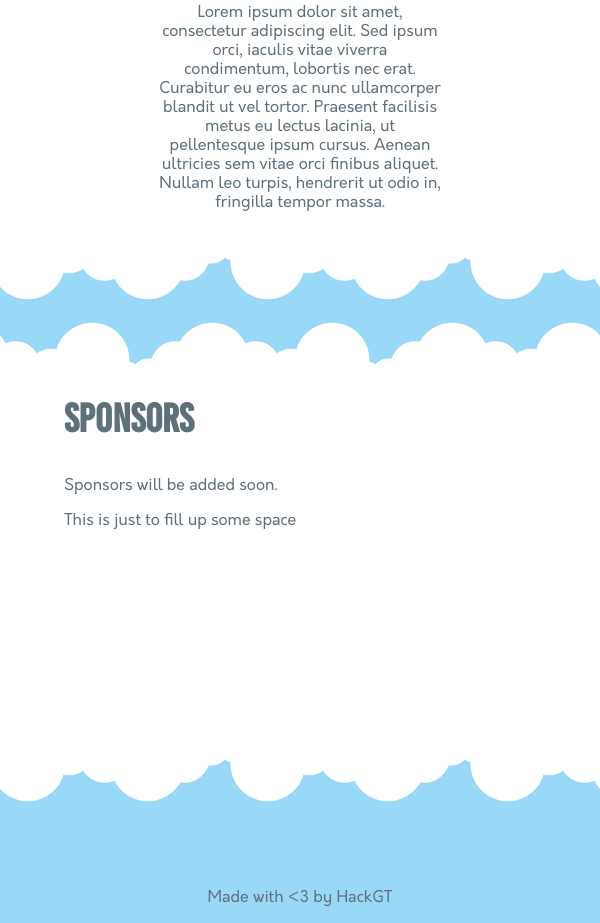
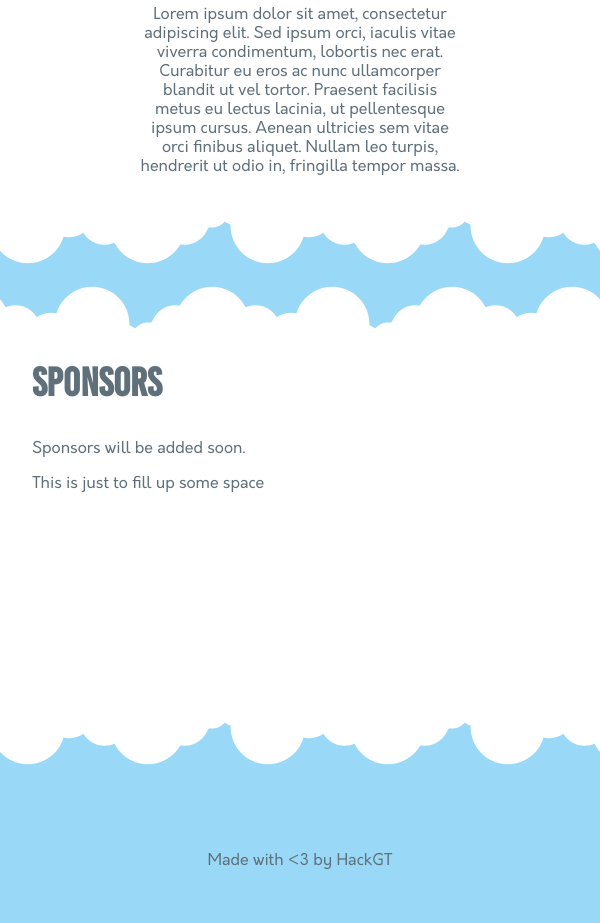
Before and after one commit to HackGT/health-hackathon-site, a plain HTML site: page index.html in a window 600 px wide. Shown: the part 3714-4637 px from the top of the page. After the commit the page ends 4600 px from the top, so only its background shows below. Drawn offline with Linux system fonts and the light colour scheme.

Commit message:
Fixed padding for small views

```diff
--- a/css/main.css
+++ b/css/main.css
@@ -112,13 +112,13 @@ header {
     }
 }
 
-@media (min-width: 600px) and (max-width: 700px) {
+@media (max-width: 700px) {
     #logo {
         margin: 0.25em 15vw;
     }
 
     section {
-        padding: 0.5em 4em;
+        padding: 0.5em 2em;
     }
 }
 
```
